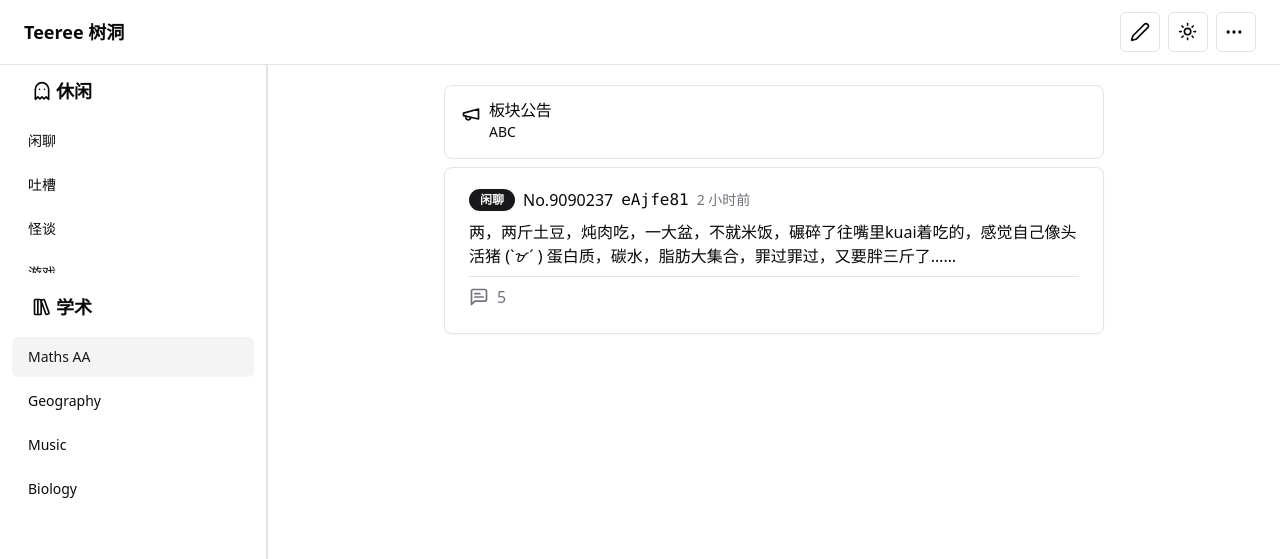
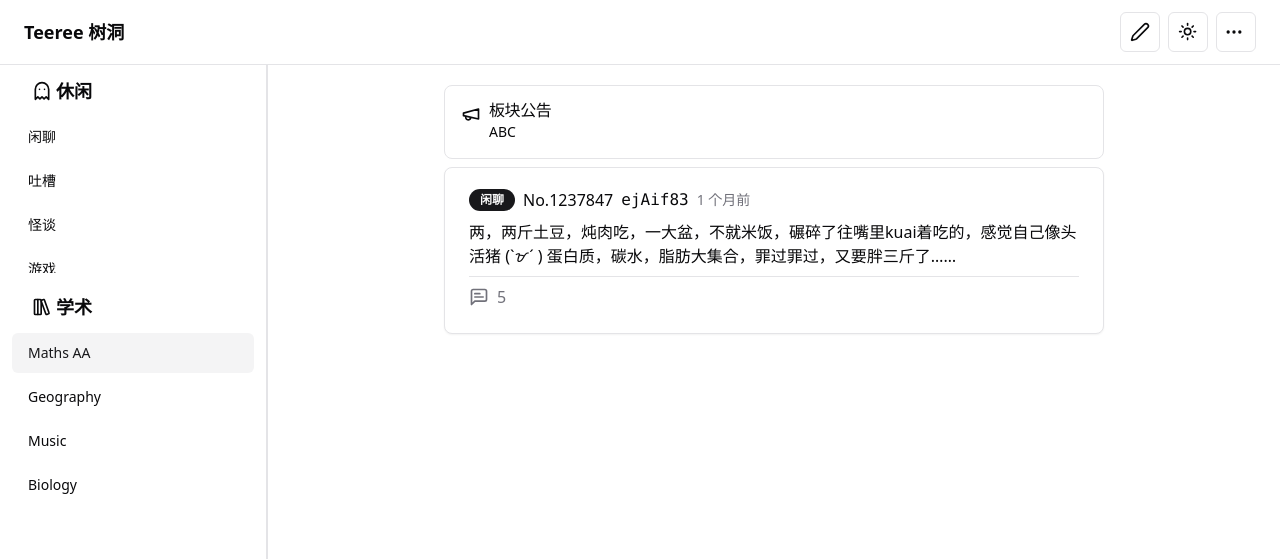
Before and after one commit to teeree-ph/teeree-frontend, a Next.js app: page /category/aa in a window 1280 px wide. Shown: the top 559 px of the page. Built offline with nearby package versions, Linux system fonts and the light colour scheme.

Commit message:
feat: Auto calculate time before

```diff
--- a/src/app/category/[category]/page.tsx
+++ b/src/app/category/[category]/page.tsx
@@ -1,11 +1,8 @@
 'use client'
 
-import {Megaphone, MessageSquareText} from "lucide-react";
+import {Megaphone} from "lucide-react";
 import {Alert, AlertDescription, AlertTitle} from "@/components/ui/alert";
-import {Card, CardContent} from "@/components/ui/card";
-import {Badge} from "@/components/ui/badge";
-import {Separator} from "@/components/ui/separator";
-import Link from "next/link";
+import {Post, PostPreview} from "@/components/post-preview";
 
 interface CategoryParams {
   category: string
@@ -16,9 +13,30 @@ interface CategoryProps {
 }
 
 export default function CategoryPage({ params }: CategoryProps) {
+  const posts: Array<Post> = [
+    {
+      category: '闲聊',
+      id: '1237847',
+      cookie: 'ejAif83',
+      time: new Date(2024, 3, 5, 8, 24, 0),
+      content: `
+        两，两斤土豆，炖肉吃，一大盆，不就米饭，碾碎了往嘴里kuai着吃的，感觉自己像头活猪
+        (\`ᝫ´ )
+        蛋白质，碳水，脂肪大集合，罪过罪过，又要胖三斤了……
+      `,
+      comments: 5
+    }
+  ]
+
+  function postPreviews(posts: Array<Post>) {
+    return posts.map((post: Post) => (
+      <PostPreview post={post}></PostPreview>
+    ))
+  }
+
   return (
     <>
-      <div className="flex-2 flex-col space-y-2 w-full pt-5 pl-20 pr-20 xl:pl-44 xl:pr-44">
+      <div className="flex-2 flex-col space-y-2 w-full h-[calc(100vh_-_64px)] overflow-y-scroll pt-5 pl-20 pr-20 xl:pl-44 xl:pr-44">
         <Alert>
           <Megaphone className="w-5"></Megaphone>
           <AlertTitle>板块公告</AlertTitle>
@@ -27,30 +45,7 @@ export default function CategoryPage({ params }: CategoryProps) {
           </AlertDescription>
         </Alert>
 
-        <Card className="w-full pt-5">
-          <CardContent>
-            <div className="space-y-2">
-              <div className="flex space-x-2 items-center">
-                <Badge>闲聊</Badge>
-                <p>No.9090237</p>
-                <p className="font-mono">eAjfe81</p>
-                <p className="text-sm text-muted-foreground">2 小时前</p>
-              </div>
-              <div>
-                <Link href="" className="hover:underline">
-                  两，两斤土豆，炖肉吃，一大盆，不就米饭，碾碎了往嘴里kuai着吃的，感觉自己像头活猪
-                  (`ᝫ´ )
-                  蛋白质，碳水，脂肪大集合，罪过罪过，又要胖三斤了……
-                </Link>
-              </div>
-              <Separator></Separator>
-              <div className="flex space-x-2 items-start">
-                <MessageSquareText className="w-5 text-muted-foreground"></MessageSquareText>
-                <p className="text-muted-foreground">5</p>
-              </div>
-            </div>
-          </CardContent>
-        </Card>
+        {postPreviews(posts)}
       </div>
     </>
   )
--- a/src/app/layout.tsx
+++ b/src/app/layout.tsx
@@ -33,7 +33,7 @@ export default function RootLayout({
         </header>
         <main>
           <div className="flex w-full">
-            <div className="flex-2 w-62 h-[calc(100vh_-_62px)]">
+            <div className="flex-2 w-62 h-[calc(100vh_-_64px)]">
               <SideBar></SideBar>
             </div>
             {children}
--- /dev/null
+++ b/src/components/post-preview.tsx
@@ -0,0 +1,71 @@
+import {Card, CardContent} from "@/components/ui/card";
+import {Badge} from "@/components/ui/badge";
+import Link from "next/link";
+import {Separator} from "@/components/ui/separator";
+import {MessageSquareText} from "lucide-react";
+
+export interface Post {
+  category: string,
+  id: string,
+  cookie: string,
+  time: Date,
+  content: string,
+  comments: number
+}
+
+interface PostPreviewProps {
+  post: Post
+}
+
+export function PostPreview({ post }: PostPreviewProps) {
+  function timeBefore(time: Date) {
+    const current = new Date();
+    const diff = current.getTime() - time.getTime();
+    const days = Math.floor(diff / (1000 * 3600 * 24));
+    const years = Math.floor(days / 365);
+    const months = Math.floor(days / 30);
+    const hours = Math.floor(diff / (1000 * 60 * 60));
+    const minutes = Math.floor((diff / (1000 * 60)) % 60);
+    const seconds = Math.floor((diff / 1000) % 60);
+    if (years >= 1) {
+      return `${years} 年前`
+    } else if (months > 0) {
+      return `${months} 个月前`
+    } else if (days >= 1) {
+      return `${days} 天前`
+    } else if (hours >= 1) {
+      return `${hours} 小时前`
+    } else if (minutes >= 1) {
+      return `${minutes} 分钟前`
+    } else {
+      return `${seconds} 秒前`
+    }
+  }
+
+  return (
+    <>
+      <Card className="w-full pt-5">
+        <CardContent>
+          <div className="space-y-2">
+            <div className="flex space-x-2 items-center">
+              <Badge>{post.category}</Badge>
+              <p>No.{post.id}</p>
+              <p className="font-mono">{post.cookie}</p>
+              <p className="text-sm text-muted-foreground">{timeBefore(post.time)}</p>
+            </div>
+            <div>
+              <Link href="" className="hover:underline">
+                {post.content}
+              </Link>
+            </div>
+            <Separator></Separator>
+            <div className="flex space-x-2 items-start">
+              <MessageSquareText className="w-5 text-muted-foreground"></MessageSquareText>
+              <p className="text-muted-foreground">{post.comments}</p>
+            </div>
+          </div>
+        </CardContent>
+      </Card>
+    </>
+  )
+}
--- a/src/components/side-bar.tsx
+++ b/src/components/side-bar.tsx
@@ -56,15 +56,15 @@ export function SideBar() {
           <h3 className="ml-5 text-lg font-bold flex flex-row items-center">
             <Ghost className="w-5 mr-1"></Ghost> 休闲
           </h3>
-          <ScrollArea className="h-40 mt-2 space-y-1">
+          <div className="h-40 mt-2 space-y-1 overflow-y-scroll">
             {categories(cate.filter((c) => c.type === 'casual'))}
-          </ScrollArea>
+          </div>
           <h3 className="ml-5 mt-5 text-lg font-bold flex flex-row items-center">
             <LibraryBig className="w-5 mr-1"></LibraryBig> 学术
           </h3>
-          <ScrollArea className="w-full h-50 mt-2 space-y-1">
+          <div className="w-full h-50 mt-2 space-y-1 overflow-y-scroll">
             {categories(cate.filter((c) => c.type === 'course'))}
-          </ScrollArea>
+          </div>
         </div>
         <div className="border-[0.9px]"></div>
       </div>
--- a/src/components/write-post.tsx
+++ b/src/components/write-post.tsx
@@ -1,7 +1,7 @@
 'use client'
 
 import {
-  AlertDialog, AlertDialogContent,
+  AlertDialog, AlertDialogCancel, AlertDialogContent,
   AlertDialogDescription, AlertDialogFooter, AlertDialogHeader,
   AlertDialogTitle,
   AlertDialogTrigger
@@ -126,7 +126,7 @@ export function WritePost() {
           />
           <AlertDialogFooter>
             <Button type="submit">提交</Button>
-            <Button type="reset">取消</Button>
+            <AlertDialogCancel type="reset">取消</AlertDialogCancel>
           </AlertDialogFooter>
         </form>
       </Form>
```
